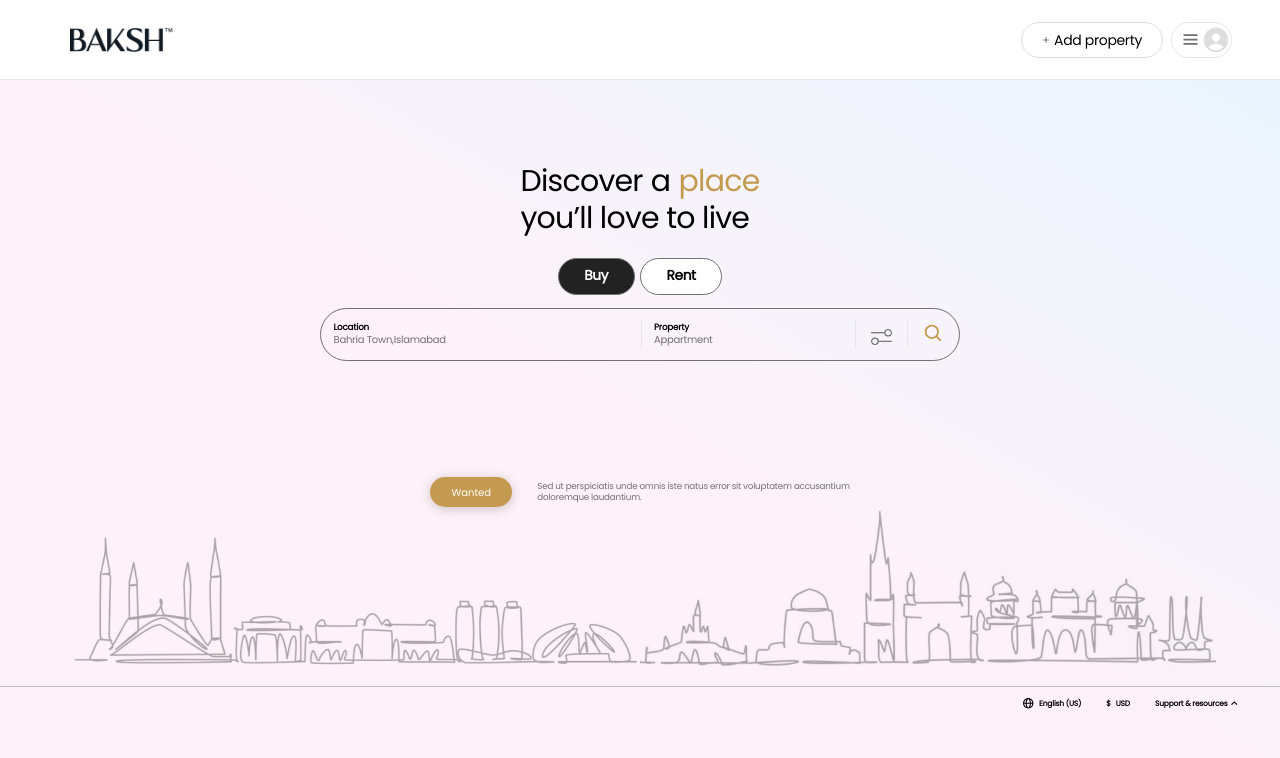
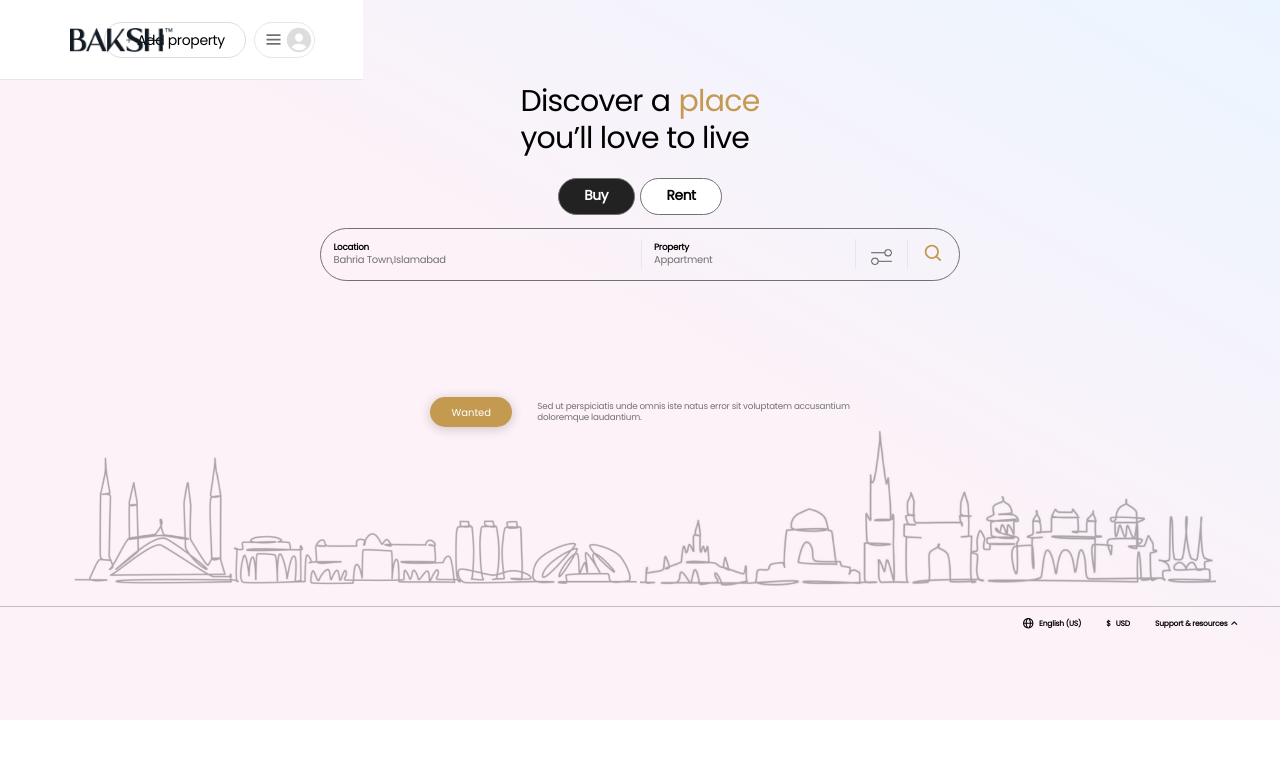
Before and after one commit to MuhammadKhan3/Airnub, a React (Create React App) app: page / in a window 1280 px wide. Shown: the top 758 px of the page. Built offline with nearby package versions, Linux system fonts and the light colour scheme; what tailwind-gradient-mask-image would draw is missing.

Commit message:
responsive design;lj

```diff
--- a/src/pages/home/homeHeader.jsx
+++ b/src/pages/home/homeHeader.jsx
@@ -13,7 +13,7 @@ import { useState } from 'react';
 import {FiSearch} from 'react-icons/fi'
 const HomeHeader = () => {
     const [activeheader,setheader]=useState(false);
-  return (<section className='flex flex-col  relative text-black  mb:hidden'>
+  return (<section className='flex flex-col  absolute text-black  mb:hidden'>
           <div className={`flex flex-row justify-between items-center border-b-[1px] p-2 !h-[80px] bg-white z-30 transition-all ${activeheader ? 'bg-opacity-0 hidden' :'bg-opacity-100 visible '}`}>
 
          <div className='!ml-16 p-4 h-[26.22px]'>
```
